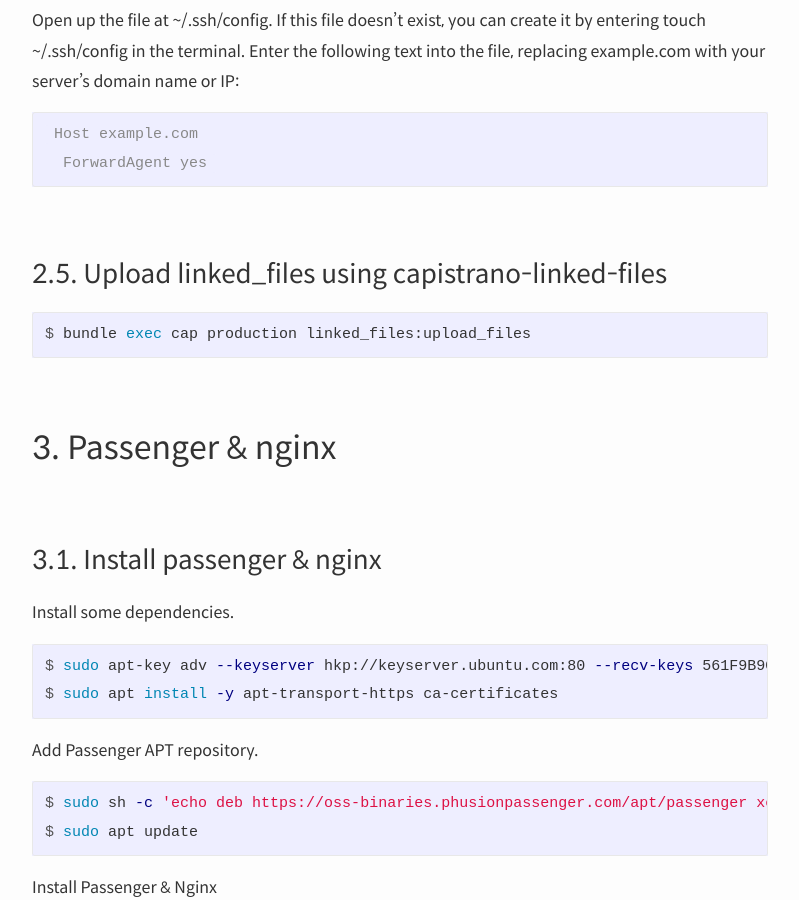
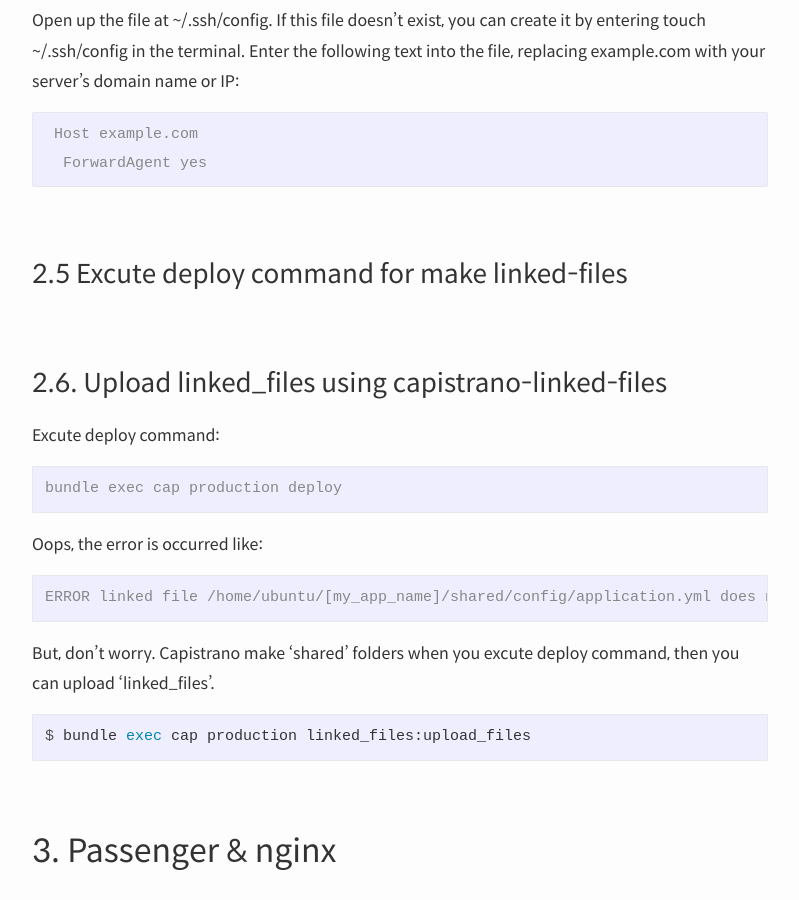
Before and after one commit to capollux/blog, a Jekyll site: the page built from _posts/2017-03-21-Server-Setting-For-Rails-Application-With-rbenv-Nginx-Passenger-Capistrano-On-AWS-EC2-Ubuntu-16.04.md, in a window 1280 px wide and 900 px high, scrolled down 4593 px. Shown: the whole window, without its empty margins (240-1039 px from the left). Built offline with Jekyll 4.4.1, drawn with Linux system fonts in a browser that asks for light colours; some web fonts are replaced.

Commit message:
Fix content

````diff
--- a/_posts/2017-03-21-Server-Setting-For-Rails-Application-With-rbenv-Nginx-Passenger-Capistrano-On-AWS-EC2-Ubuntu-16.04.md
+++ b/_posts/2017-03-21-Server-Setting-For-Rails-Application-With-rbenv-Nginx-Passenger-Capistrano-On-AWS-EC2-Ubuntu-16.04.md
@@ -155,8 +155,23 @@ Enter the following text into the file, replacing example.com with your server's
   ForwardAgent yes
 ```
 
+### 2.5 Excute deploy command for make linked-files
 
-### 2.5. Upload linked_files using capistrano-linked-files
+
+
+### 2.6. Upload linked_files using capistrano-linked-files
+
+Excute deploy command:
+```console
+bundle exec cap production deploy
+```
+
+Oops, the error is occurred like:
+```console
+ERROR linked file /home/ubuntu/[my_app_name]/shared/config/application.yml does not exist on example.com
+```
+
+But, don't worry. Capistrano make 'shared' folders when you excute deploy command, then you can upload 'linked_files'.
 
 ```console
 $ bundle exec cap production linked_files:upload_files
````
